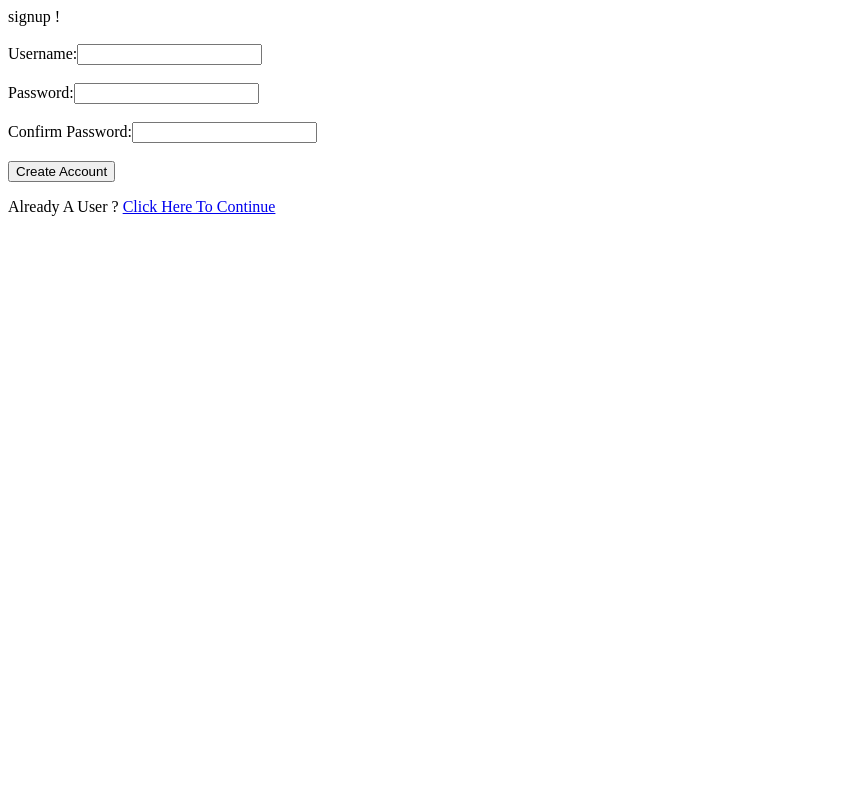
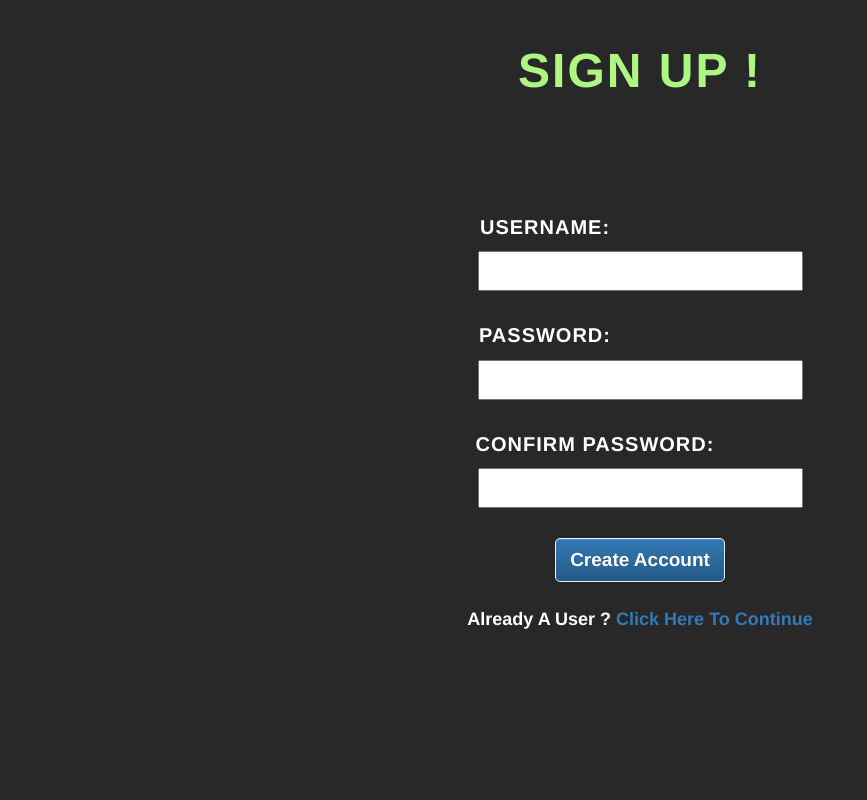
Before and after one commit to Priyanshu154/Backtest, a Django app: template Backtest/accounts/templates/accounts/signup.html in a window 1280 px wide. Shown: the whole page, without its empty margins (0-867 px from the left). Run offline with Django 3.2, Linux system fonts and the light colour scheme; the template is opened without the code that fills it, so the values that code supplies are empty; some libraries are stand-ins or nearby versions.

Commit message:
CSS added

```diff
--- a/Backtest/accounts/templates/accounts/signup.html
+++ b/Backtest/accounts/templates/accounts/signup.html
@@ -1,14 +1,103 @@
-signup !
+<html>
+
+<head>
+	<title>Sign Up</title>
+
+	<!-- Fontawesome CDN -->
+	<script src="https://kit.fontawesome.com/0c287f6377.js" crossorigin="anonymous"></script>
+
+	<!-- Latest compiled and minified CSS -->
+	<link rel="stylesheet" href="https://maxcdn.bootstrapcdn.com/bootstrap/3.3.7/css/bootstrap.min.css" integrity="sha384-BVYiiSIFeK1dGmJRAkycuHAHRg32OmUcww7on3RYdg4Va+PmSTsz/K68vbdEjh4u" crossorigin="anonymous">
+
+	<!-- Optional theme -->
+	<link rel="stylesheet" href="https://maxcdn.bootstrapcdn.com/bootstrap/3.3.7/css/bootstrap-theme.min.css" integrity="sha384-rHyoN1iRsVXV4nD0JutlnGaslCJuC7uwjduW9SVrLvRYooPp2bWYgmgJQIXwl/Sp" crossorigin="anonymous">
+
+	<!-- Latest compiled and minified JavaScript -->
+	<script src="https://maxcdn.bootstrapcdn.com/bootstrap/3.3.7/js/bootstrap.min.js" integrity="sha384-Tc5IQib027qvyjSMfHjOMaLkfuWVxZxUPnCJA7l2mCWNIpG9mGCD8wGNIcPD7Txa" crossorigin="anonymous"></script>
+
+	<style>
+		.BODY{
+			text-align: center;
+			font-weight: bold;
+			background-color: #282828;
+			color: #ffffff;
+			letter-spacing: 2px;
+		}
+
+		.title{
+			font-size: 48px;
+			padding-top: 25px;
+			padding-bottom: 35px;
+			font-weight: bold;
+			color: #aef682;
+		}
+
+		.alert{
+			letter-spacing: 1px;
+			margin: -25 400 50 400px;
+		}
+
+		input{
+			width: 325px;
+			height: 5%;
+			font-size: 18px;
+			color: #000000;
+			padding-left: 10px;
+		}
+
+		p{
+			margin-left: -90px;
+			margin-top: 30px;
+			font-size: 20px;
+			letter-spacing: 1px;
+		}
+
+		.USER{
+			margin-left: -190px;
+		}
+
+		.END{
+			font-size: 18px;
+			letter-spacing: 0px;
+			margin: 25 0 0 0px;
+		}
+
+		.btn-primary{
+			background-color: #1c6288;
+			font-size: 19px;
+			border-radius: 5px;
+			padding: 7px 14px;
+			border: 1px solid #daf1ff;
+			margin-top: 30px;
+		}
+	</style>
+</head>
+
+<body class="BODY">
+	<h1 class="title">SIGN UP !</h1>
 	<br/><br/>
+
 	{% if error %}
-<h2>{{ error }}</h2>
+	<h3 class="alert alert-danger">{{ error }}</h2>
 	{% endif %}
+
 	<form method="POST" action="{% url 'signup' %}">
 		{% csrf_token %}
-  Username:<input type="text" name = 'username'/><br/><br/>
-  Password:<input type="password" name = 'pass1'/><br/><br/>
-  Confirm Password:<input type="password" name = 'pass2'/><br/><br/>
-  <button type="submit" name="button">Create Account</button>
+		<p class="USER">USERNAME:</p>
+		<input type="text" name = 'username'/>
+
+		<p class="USER">PASSWORD:</p>
+		<input type="password" name = 'pass1'/>
+
+		<p >CONFIRM PASSWORD:</p>
+		<input type="password" name = 'pass2'/>
+		<br/>
+
+		<button type="submit" name="button" class="btn-primary">Create Account</button>
 	</form>
 
-  Already A User ? <a href="{% url 'login' %}">Click Here To Continue</a>
+	<p class="END">Already A User ? <a href="{% url 'login' %}">Click Here To Continue</a> </p>
+
+</body>
+
+</html>
```
Lines whose indentation alone changed are shown as unchanged.
